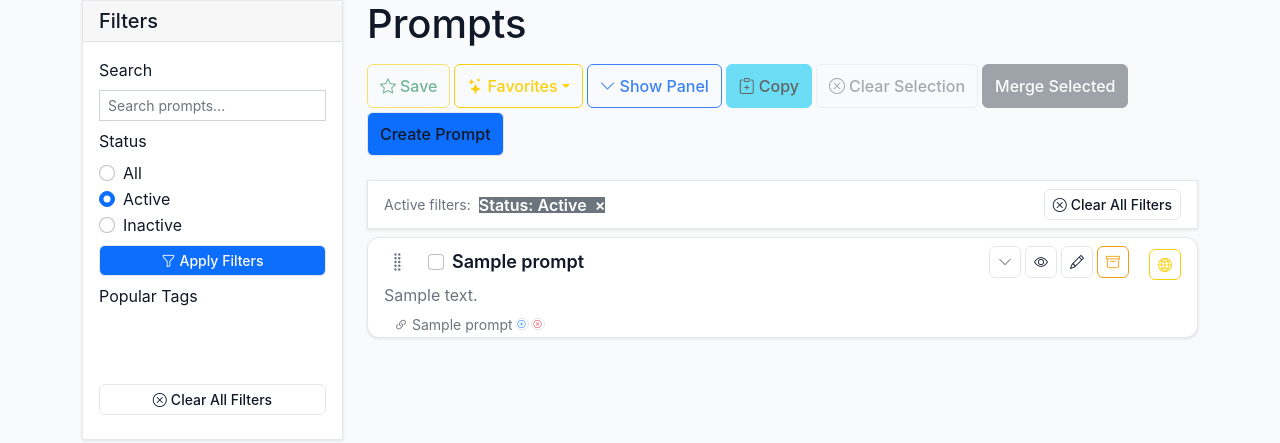
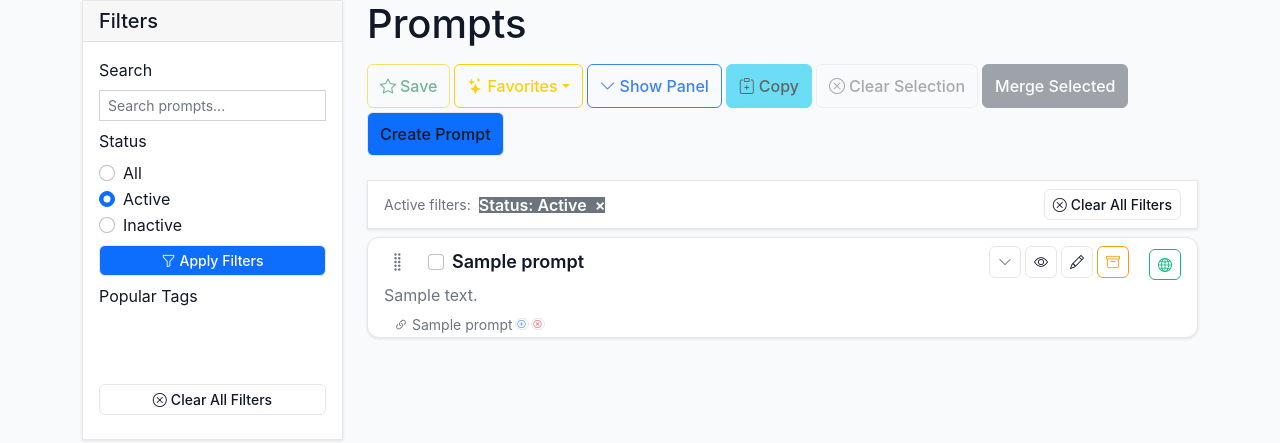
Before and after one commit to elimS2/prompt-manager, a Flask app: page / in a window 1280 px wide. Shown: the part 81-524 px from the top of the page. Run offline with Flask 3, Linux system fonts and the light colour scheme; a user stored in the database is signed in; tables that the repository leaves empty hold one stand-in row (values such as "Sample post"); grey boxes marked "Sample" are stand-in pictures; some libraries are stand-ins or nearby versions.

Commit message:
refactor(prompt_list): add explicit styles for current user visibility indicator
- Introduced a new CSS class for the visibility indicator when the current user is the owner, enhancing visual feedback.
- Updated the button class in the prompt list template to utilize the new styles for better clarity.

Files modified:
- app/static/css/style.css
- app/templates/prompt/list.html

```diff
--- a/app/static/css/style.css
+++ b/app/static/css/style.css
@@ -1591,6 +1591,18 @@ pre {
     transform: translateY(-1px);
 }
 
+/* Explicit green outline for visibility when current user is the owner */
+.visibility-indicator-owner {
+    color: var(--success-color);
+    border-color: var(--success-color);
+}
+
+.visibility-indicator-owner:hover {
+    color: var(--text-inverse);
+    background-color: var(--success-color);
+    border-color: var(--success-color);
+}
+
 .restore-form {
     display: inline-block;
 }
--- a/app/templates/prompt/list.html
+++ b/app/templates/prompt/list.html
@@ -355,7 +355,7 @@
                                     <div class="ms-2" aria-label="Prompt visibility" data-bs-toggle="tooltip"
                                          title="{% if prompt.is_public %}Public: visible to all users. Editable by owner/admin.{% else %}Private: visible only to you (and admins).{% endif %}">
                                         {% if prompt.is_public %}
-                                            <span class="btn btn-sm {% if current_user.is_authenticated and prompt.owner and prompt.owner.id == current_user.id %}btn-outline-success{% else %}btn-outline-warning{% endif %}" role="button" tabindex="0" aria-label="Public">
+                                            <span class="btn btn-sm {% if current_user.is_authenticated and prompt.owner and prompt.owner.id == current_user.id %}visibility-indicator-owner{% else %}btn-outline-warning{% endif %}" role="button" tabindex="0" aria-label="Public">
                                                 <i class="bi bi-globe2"></i>
                                             </span>
                                         {% else %}
```
